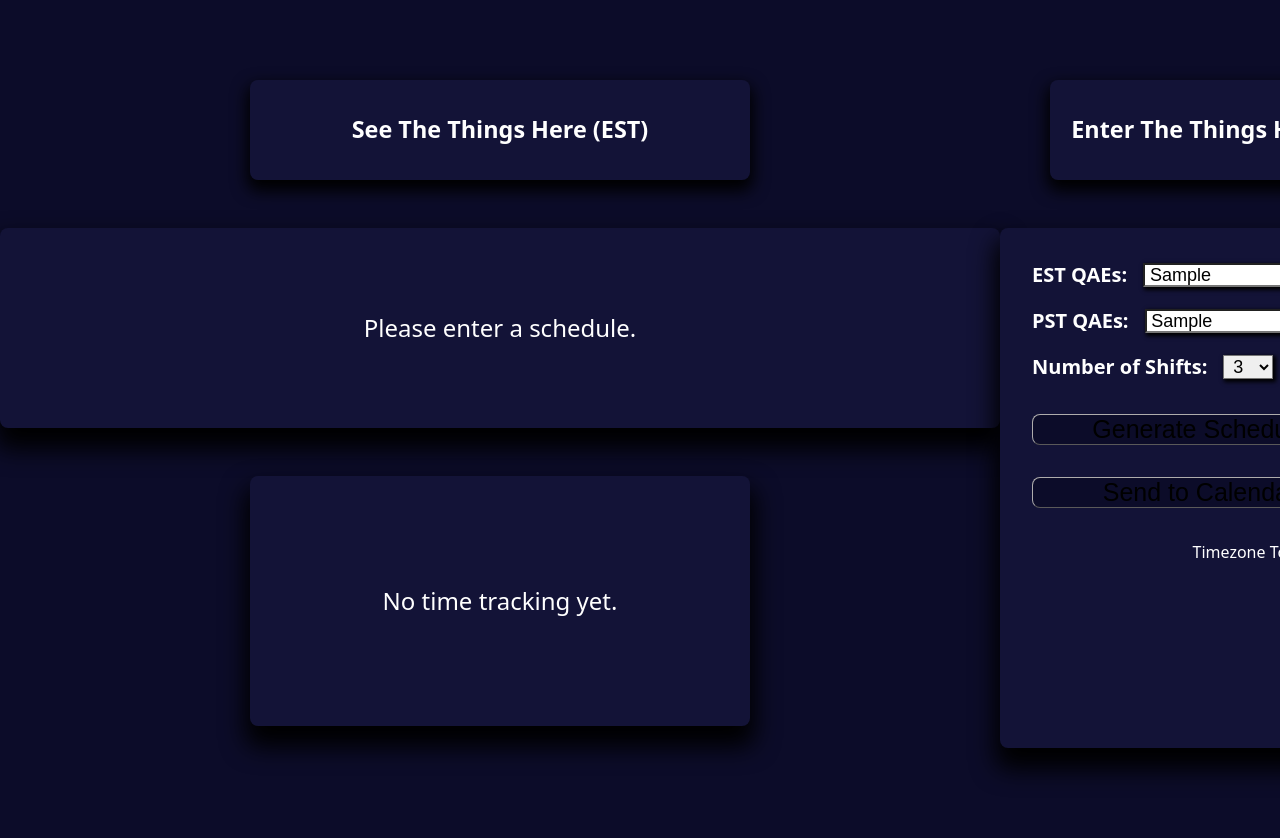
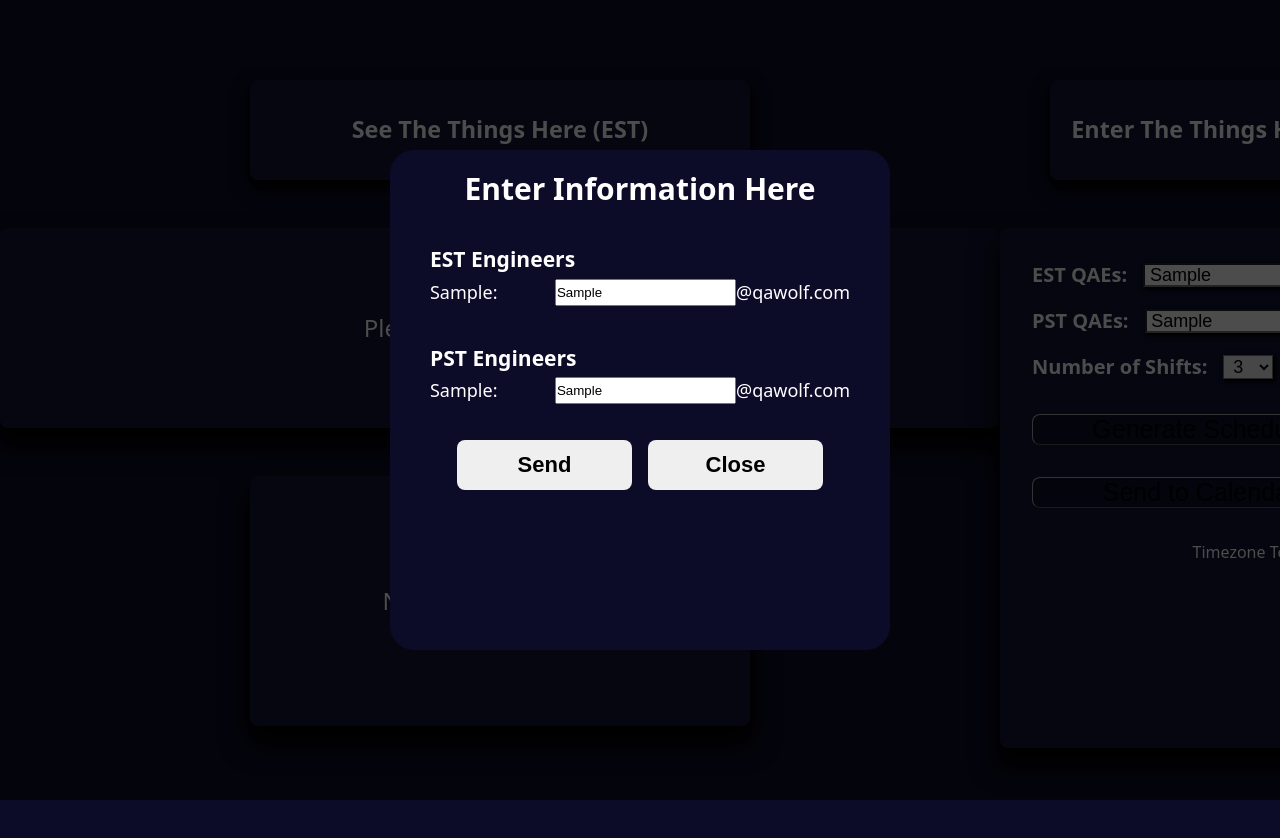
Before and after one commit to thejhp1/calendarshedule, a React (Vite) app in the folder CalendarSchedule/: page / in a window 1280 px wide. Both pictures are taken after typing "Sample", "Sample" into the empty fields and a click on the button "Send to Calendar". Shown: the top 838 px of the page. Built offline with nearby package versions, Linux system fonts and the light colour scheme.

Commit message:
added modal for send to calendar

```diff
--- /dev/null
+++ b/CalendarSchedule/src/components/Modal/Modal.css
@@ -0,0 +1,25 @@
+#modal {
+  position: fixed;
+  top: 0;
+  right: 0;
+  left: 0;
+  bottom: 0;
+  display: flex;
+  justify-content: center;
+  align-items: center;
+}
+
+#modal-background {
+  position: fixed;
+  top: 0;
+  right: 0;
+  left: 0;
+  bottom: 0;
+  background-color: rgba(0, 0, 0, 0.7);
+}
+
+#modal-content {
+  position: absolute;
+  background-color: var(--white);
+  border-radius: 1rem;
+}
--- /dev/null
+++ b/CalendarSchedule/src/components/Modal/Modal.jsx
@@ -0,0 +1,59 @@
+import React, { useRef, useState, useContext } from 'react';
+import ReactDOM from 'react-dom';
+import './Modal.css';
+
+const ModalContext = React.createContext();
+
+export function ModalProvider({ children }) {
+  const modalRef = useRef();
+  const [modalContent, setModalContent] = useState(null);
+  // callback function that will be called when modal is closing
+  const [onModalClose, setOnModalClose] = useState(null);
+
+  const closeModal = () => {
+    setModalContent(null); // clear the modal contents
+    // If callback function is truthy, call the callback function and reset it
+    // to null:
+    if (typeof onModalClose === 'function') {
+      setOnModalClose(null);
+      onModalClose();
+    }
+  };
+
+  const contextValue = {
+    modalRef, // reference to modal div
+    modalContent, // React component to render inside modal
+    setModalContent, // function to set the React component to render inside modal
+    setOnModalClose, // function to set the callback function called when modal is closing
+    closeModal // function to close the modal
+  };
+
+  return (
+    <>
+      <ModalContext.Provider value={contextValue}>
+        {children}
+      </ModalContext.Provider>
+      <div ref={modalRef} />
+    </>
+  );
+}
+
+export function Modal() {
+  const { modalRef, modalContent, closeModal } = useContext(ModalContext);
+  // If there is no div referenced by the modalRef or modalContent is not a
+  // truthy value, render nothing:
+  if (!modalRef || !modalRef.current || !modalContent) return null;
+
+  // Render the following component to the div referenced by the modalRef
+  return ReactDOM.createPortal(
+    <div id="modal">
+      <div id="modal-background" onClick={closeModal} />
+      <div id="modal-content">
+        {modalContent}
+      </div>
+    </div>,
+    modalRef.current
+  );
+}
+
+export const useModal = () => useContext(ModalContext);
--- /dev/null
+++ b/CalendarSchedule/src/components/OpenModalSpan/OpenModalSpan.jsx
@@ -0,0 +1,25 @@
+import { useModal } from "../Modal/Modal";
+
+function OpenModalSpan({
+  modalComponent, // component to render inside the modal
+  itemText, // text of the button that opens the modal
+  onButtonClick, // optional: callback function that will be called once the button that opens the modal is clicked
+  onModalClose, // optional: callback function that will be called once the modal is closed
+}) {
+  const { setModalContent, setOnModalClose } = useModal();
+
+  const onClick = () => {
+    if (onModalClose) setOnModalClose(onModalClose);
+    setModalContent(modalComponent);
+    if (onButtonClick) onButtonClick();
+  };
+
+
+  return (
+    <span onClick={onClick}>
+      {itemText}
+    </span>
+  );
+}
+
+export default OpenModalSpan;
--- /dev/null
+++ b/CalendarSchedule/src/components/SendToCalendarModal/SendToCalendarModal.jsx
@@ -0,0 +1,122 @@
+import React, { useState } from "react";
+import { useModal } from "../Modal/Modal";
+import "../../styles/components/SendToCalendarModal.css";
+
+function SendToCalendarModal({ estNames = "", pstNames = "" }) {
+  const { closeModal } = useModal();
+
+  // Convert comma-separated strings to arrays
+  const estList = estNames.split(",").map((name) => name.trim()).filter(Boolean);
+  const pstList = pstNames.split(",").map((name) => name.trim()).filter(Boolean);
+
+
+  // Initialize each name as default value
+  const [estEmails, setEstEmails] = useState(
+    Object.fromEntries(estList.map((name, index) => [index, name]))
+  );
+
+  const [pstEmails, setPstEmails] = useState(
+    Object.fromEntries(pstList.map((name, index) => [index, name]))
+  );
+
+  const handleEstChange = (index, value) => {
+    setEstEmails((prev) => ({
+      ...prev,
+      [index]: value,
+    }));
+  };
+
+  const handlePstChange = (index, value) => {
+    setPstEmails((prev) => ({
+      ...prev,
+      [index]: value,
+    }));
+  };
+
+const handleSubmit = (e) => {
+  e.preventDefault();
+
+  // Check if any EST input is empty
+  const estHasEmpty = estEmails.some(email => !email.trim());
+  const pstHasEmpty = pstEmails.some(email => !email.trim());
+
+  if (estHasEmpty || pstHasEmpty) {
+    alert("Please fill in all email fields before sending.");
+    return; // Stop here
+  }
+
+  const estFullEmails = estList.map(
+    (_, index) => `${estEmails[index]}@qawolf.com`
+  );
+  const pstFullEmails = pstList.map(
+    (_, index) => `${pstEmails[index]}@qawolf.com`
+  );
+
+  const estDetails = estList.map(
+    (name, index) => `${name}: ${estFullEmails[index]}`
+  ).join("\n");
+
+  const pstDetails = pstList.map(
+    (name, index) => `${name}: ${pstFullEmails[index]}`
+  ).join("\n");
+
+  const confirm = window.confirm(
+    `Are you sure the info is correct?\n\nEST Engineers:\n${estDetails}\n\nPST Engineers:\n${pstDetails}`
+  );
+
+  if (!confirm) {
+    return; // Cancelled
+  }
+
+  console.log("EST emails:", estFullEmails);
+  console.log("PST emails:", pstFullEmails);
+
+  // Proceed with sending
+  closeModal();
+};
+
+
+  return (
+    <section className="send-to-calendar-container">
+      <h1 style={{ fontSize: `30px` }}>Enter Information Here</h1>
+      <section className="send-to-calendar-form">
+        <form onSubmit={handleSubmit}>
+          <h3>EST Engineers</h3>
+          {estList.map((name, index) => (
+            <div key={`est-${index}`} className="send-to-calendar-entry">
+              <label>{name}:</label>
+              <input
+                type="text"
+                value={estEmails[index] || ""}
+                onChange={(e) => handleEstChange(index, e.target.value)}
+              />
+              <p>@qawolf.com</p>
+            </div>
+          ))}
+
+          <h3>PST Engineers</h3>
+          {pstList.map((name, index) => (
+            <div key={`pst-${index}`} className="send-to-calendar-entry">
+              <label>{name}:</label>
+              <input
+                type="text"
+                value={pstEmails[index] || ""}
+                onChange={(e) => handlePstChange(index, e.target.value)}
+              />
+              <p>@qawolf.com</p>
+            </div>
+          ))}
+
+          <section className="send-to-calendar-buttons">
+            <button type="submit">Send</button>
+            <button type="button" onClick={closeModal}>
+              Close
+            </button>
+          </section>
+        </form>
+      </section>
+    </section>
+  );
+}
+
+export default SendToCalendarModal;
--- a/CalendarSchedule/src/components/Sidebar/Sidebar.jsx
+++ b/CalendarSchedule/src/components/Sidebar/Sidebar.jsx
@@ -1,6 +1,8 @@
 import { useState } from "react";
 import "../../styles/components/Sidebar.css";
 import { checkEnoughPeople } from "./scheduler";
+import SendToCalendarModal from "../SendToCalendarModal/SendToCalendarModal";
+import OpenModalSpan from "../OpenModalSpan/OpenModalSpan";
 
 export default function Sidebar({
   onGenerateSchedule,
@@ -14,8 +16,14 @@ export default function Sidebar({
   const handleSubmit = (e) => {
     e.preventDefault();
 
-    const estPeople = estNames.split(",").map((n) => n.trim()).filter(Boolean);
-    const pstPeople = pstNames.split(",").map((n) => n.trim()).filter(Boolean);
+    const estPeople = estNames
+      .split(",")
+      .map((n) => n.trim())
+      .filter(Boolean);
+    const pstPeople = pstNames
+      .split(",")
+      .map((n) => n.trim())
+      .filter(Boolean);
 
     if (estPeople.length === 0 || pstPeople.length === 0) {
       alert("Please enter at least one name for both EST and PST.");
@@ -45,9 +53,7 @@ export default function Sidebar({
       <section className="sidebar-content">
         <form className="scheduler-form" onSubmit={handleSubmit}>
           <label>
-            <h4>
-              EST QAEs:
-            </h4>
+            <h4>EST QAEs:</h4>
             <input
               type="text"
               value={estNames}
@@ -56,9 +62,7 @@ export default function Sidebar({
           </label>
 
           <label>
-            <h4>
-              PST QAEs:
-            </h4>
+            <h4>PST QAEs:</h4>
             <input
               type="text"
               value={pstNames}
@@ -67,9 +71,7 @@ export default function Sidebar({
           </label>
 
           <label>
-            <h4>
-              Number of Shifts:
-            </h4>
+            <h4>Number of Shifts:</h4>
             <select
               value={numShifts}
               onChange={(e) => setNumShifts(Number(e.target.value))}
@@ -83,7 +85,12 @@ export default function Sidebar({
           <button type="submit">Generate Schedule</button>
         </form>
         <section className="sidebar-google-button-container">
-          <button className="sidebar-google-button" type="submit">Send to Calendar</button>
+          <button className="sidebar-google-button" type="submit">
+            <OpenModalSpan
+              itemText="Send to Calendar"
+              modalComponent={<SendToCalendarModal estNames={estNames} pstNames={pstNames}/>}
+            />
+          </button>
         </section>
         <section className="sidebar-content-toggle-container">
           <p>Timezone Toggle: {timeZoneToggle}</p>
--- a/CalendarSchedule/src/main.jsx
+++ b/CalendarSchedule/src/main.jsx
@@ -1,10 +1,14 @@
 import { StrictMode } from 'react'
 import { createRoot } from 'react-dom/client'
+import { ModalProvider, Modal } from "./components/Modal/Modal";
 import './styles/index.css'
 import App from './App.jsx'
 
 createRoot(document.getElementById('root')).render(
   <StrictMode>
-    <App />
+    <ModalProvider>
+      <App />
+      <Modal />
+    </ModalProvider>
   </StrictMode>,
 )
--- /dev/null
+++ b/CalendarSchedule/src/styles/components/SendToCalendarModal.css
@@ -0,0 +1,45 @@
+.send-to-calendar-container {
+    display: flex;
+    flex-direction: column;
+    align-items: center;
+    min-height: 500px;
+    /* height: fit-content; */
+    width: 500px;
+    background-color: #0c0c29;
+    border-radius: 1.5rem;
+    padding-top: 1rem;
+}
+
+.send-to-calendar-form form {
+    font-size: 18px;
+}
+
+.send-to-calendar-form h3 {
+    padding-top: 2rem;
+}
+
+.send-to-calendar-entry  {
+    display: flex;
+    padding: .25rem 0rem;
+}
+
+.send-to-calendar-entry label {
+    width: 125px;
+}
+
+.send-to-calendar-buttons {
+    display: flex;
+    justify-content: center;
+    gap: 1rem;
+    margin: 2rem 0rem;
+}
+
+.send-to-calendar-buttons button {
+    width: 175px;
+    height: 50px;
+    border-radius: .5rem;
+    border: none;
+    cursor: pointer;
+    font-size: 22px;
+    font-weight: 700;
+}
```
